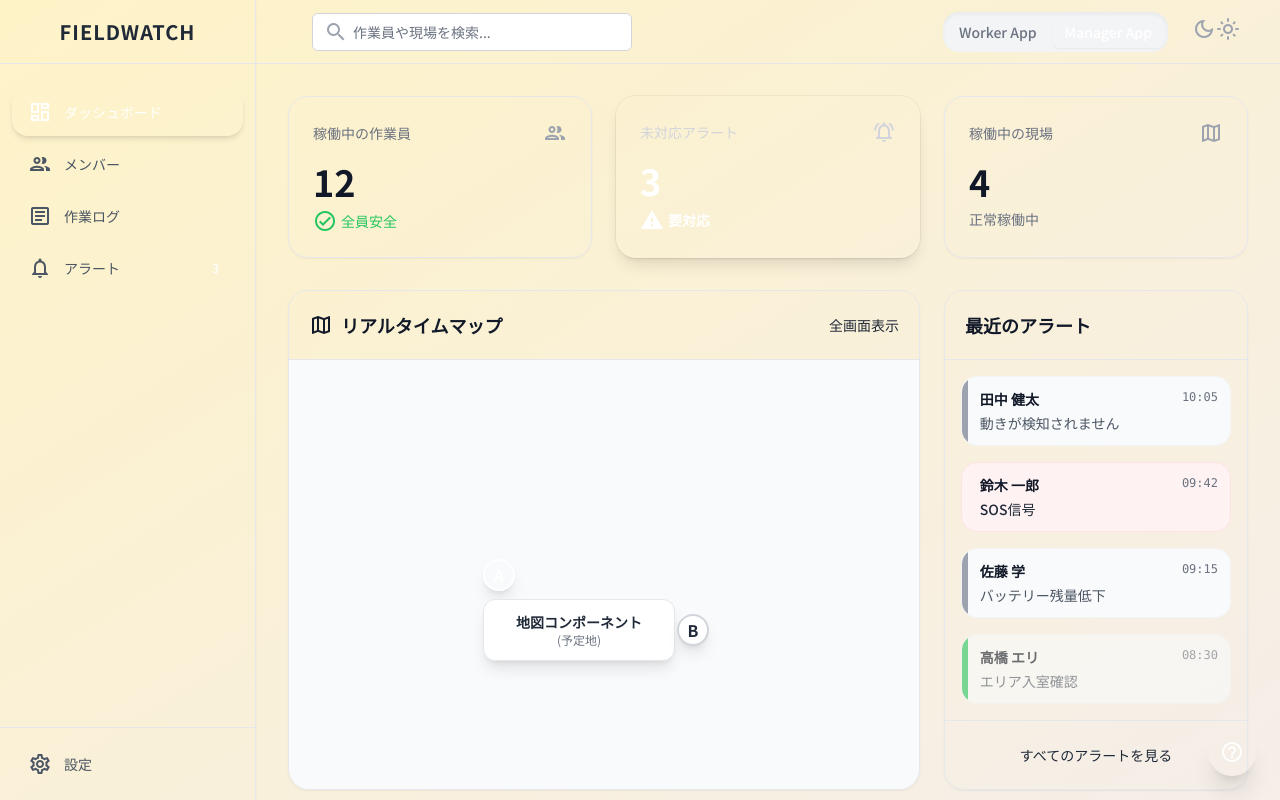
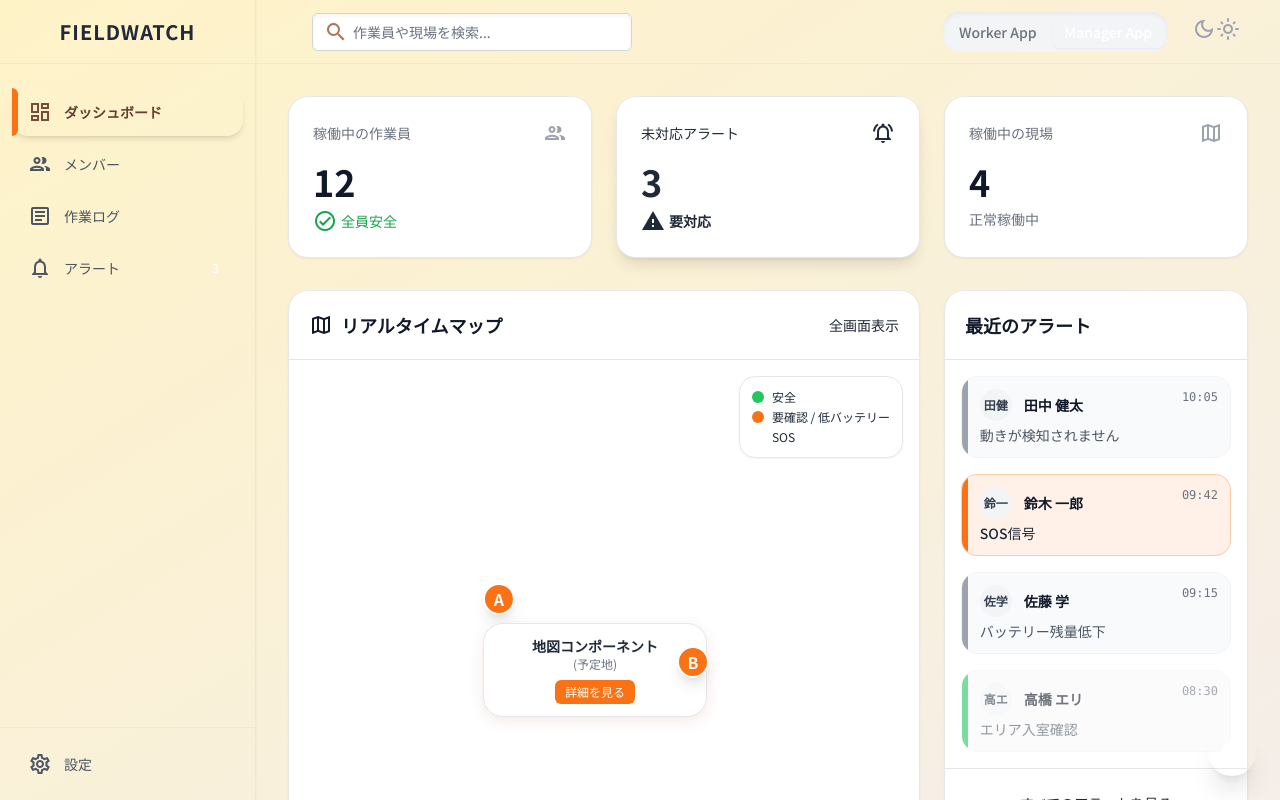
Before and after one commit to Reo05-code/omamori, a Next.js app in the folder frontend/: page /dashboard in a window 1280 px wide. Built offline with nearby package versions, Linux system fonts and the light colour scheme; no server answers.

Commit message:
(#58) feat: コンポーネントの背景をを白くした

```diff
--- a/frontend/src/app/dashboard/page.tsx
+++ b/frontend/src/app/dashboard/page.tsx
@@ -37,9 +37,10 @@ export default function Page() {
 							<h1 className="text-xl font-bold tracking-wider text-primary dark:text-white uppercase">FieldWatch</h1>
 						</div>
 						<nav className="mt-6 px-3 space-y-1">
-							<a className="group flex items-center px-4 py-3 text-sm font-medium bg-primary text-white rounded-lg shadow-md transition-all" href="#">
-								<span className="material-icons-outlined mr-3 text-xl">dashboard</span>
-								ダッシュボード
+							<a className="relative group flex items-center px-4 py-3 text-sm font-medium rounded-lg shadow-md transition-all bg-white/0 md:bg-transparent md:hover:bg-gray-100 dark:md:hover:bg-gray-700" href="#">
+								<span className="absolute left-0 top-0 bottom-0 w-1.5 rounded-r-full bg-warm-orange hidden md:block" aria-hidden="true" />
+								<span className="material-icons-outlined mr-3 text-xl text-warm-brown-800">dashboard</span>
+								<span className="text-warm-brown-900 font-semibold">ダッシュボード</span>
 							</a>
 							<a className="group flex items-center px-4 py-3 text-sm font-medium text-gray-600 dark:text-gray-400 hover:bg-gray-100 dark:hover:bg-gray-700 hover:text-gray-900 dark:hover:text-white rounded-lg transition-all" href="#">
 								<span className="material-icons-outlined mr-3 text-xl">people</span>
@@ -74,9 +75,9 @@ export default function Page() {
 						<div className="flex-1 flex justify-center lg:justify-start lg:ml-6">
 								<div className="w-full max-w-lg lg:max-w-xs relative">
 									<div className="absolute inset-y-0 left-0 pl-3 flex items-center pointer-events-none">
-									<span className="material-icons-outlined text-gray-400 text-lg">search</span>
+										<span className="material-icons-outlined text-warm-brown-600 text-lg">search</span>
 									</div>
-								<input id="search" name="search" placeholder="作業員や現場を検索..." type="text" className="block w-full pl-10 pr-3 py-2 border border-gray-300 dark:border-gray-600 rounded-md leading-5 bg-white dark:bg-gray-800 placeholder-gray-500 focus:outline-none focus:ring-1 focus:ring-secondary focus:border-secondary sm:text-sm text-gray-900 dark:text-gray-100 transition duration-150 ease-in-out" />
+									<input id="search" name="search" placeholder="作業員や現場を検索..." type="text" className="block w-full pl-10 pr-3 py-2 border border-gray-300 dark:border-gray-600 rounded-md leading-5 bg-white dark:bg-gray-800 placeholder-gray-500 focus:outline-none focus:ring-1 focus:ring-secondary focus:border-secondary sm:text-sm text-gray-900 dark:text-gray-100 transition duration-150 ease-in-out shadow-inner-soft" />
 								</div>
 						</div>
 						<div className="ml-4 flex items-center md:ml-6">
@@ -93,7 +94,7 @@ export default function Page() {
 
 					<main className="flex-1 overflow-y-auto focus:outline-none p-4 sm:p-6 lg:p-8">
 						<div className="grid grid-cols-1 md:grid-cols-2 lg:grid-cols-3 gap-6 mb-8">
-							<div className="bg-surface-light dark:bg-surface-dark overflow-hidden shadow-sm rounded-xl border border-border-light dark:border-border-dark flex flex-col p-6">
+							<div className="bg-white overflow-hidden shadow-sm rounded-xl border border-border-light dark:border-border-dark flex flex-col p-6">
 								<div className="flex items-center justify-between mb-4">
 									<h3 className="text-sm font-medium text-gray-500 dark:text-gray-400">稼働中の作業員</h3>
 									<span className="material-icons-outlined text-gray-400 dark:text-gray-500 text-2xl">group</span>
@@ -101,27 +102,27 @@ export default function Page() {
 								<div className="flex items-baseline">
 									<span className="text-4xl font-bold text-gray-900 dark:text-white">12</span>
 								</div>
-								<div className="mt-2 text-sm text-green-500 flex items-center">
+								<div className="mt-2 text-sm text-green-600 flex items-center">
 									<span className="material-icons-outlined text-base mr-1">check_circle</span>
 									全員安全
 								</div>
 							</div>
 
-							<div className="bg-primary overflow-hidden shadow-lg rounded-xl flex flex-col p-6 text-white ring-1 ring-black ring-opacity-5">
+							<div className="bg-white overflow-hidden shadow-lg rounded-xl flex flex-col p-6 border border-border-light dark:border-border-dark">
 								<div className="flex items-center justify-between mb-4">
-									<h3 className="text-sm font-medium text-gray-300">未対応アラート</h3>
-									<span className="material-icons-outlined text-gray-300 text-2xl">notifications_active</span>
+									<h3 className="text-sm font-medium text-primary">未対応アラート</h3>
+									<span className="material-icons-outlined text-primary text-2xl">notifications_active</span>
 								</div>
 								<div className="flex items-baseline">
-									<span className="text-4xl font-bold">3</span>
+									<span className="text-4xl font-bold text-primary">3</span>
 								</div>
 								<div className="mt-2 text-sm text-danger flex items-center font-semibold">
-									<span className="material-icons-outlined text-base mr-1">warning</span>
-									要対応
+									<span className="material-icons-outlined text-base mr-1 text-danger">warning</span>
+									<span className="text-danger font-semibold">要対応</span>
 								</div>
 							</div>
 
-							<div className="bg-surface-light dark:bg-surface-dark overflow-hidden shadow-sm rounded-xl border border-border-light dark:border-border-dark flex flex-col p-6">
+							<div className="bg-white overflow-hidden shadow-sm rounded-xl border border-border-light dark:border-border-dark flex flex-col p-6">
 								<div className="flex items-center justify-between mb-4">
 									<h3 className="text-sm font-medium text-gray-500 dark:text-gray-400">稼働中の現場</h3>
 									<span className="material-icons-outlined text-gray-400 dark:text-gray-500 text-2xl">map</span>
@@ -134,26 +135,33 @@ export default function Page() {
 						</div>
 
 						<div className="grid grid-cols-1 lg:grid-cols-3 gap-6">
-							<div className="lg:col-span-2 bg-surface-light dark:bg-surface-dark shadow-sm rounded-xl border border-border-light dark:border-border-dark flex flex-col h-full min-h-[400px]">
+							<div className="lg:col-span-2 bg-white shadow-sm rounded-xl border border-border-light dark:border-border-dark flex flex-col h-full min-h-[400px]">
 										<div className="p-5 border-b border-border-light dark:border-border-dark flex justify-between items-center">
 											<h2 className="text-lg font-bold text-gray-900 dark:text-white flex items-center"><span className="material-icons-outlined mr-2">map</span>リアルタイムマップ</h2>
 											<button className="text-sm text-secondary hover:text-green-600 font-medium">全画面表示</button>
 										</div>
-										<div className="flex-1 relative bg-gray-50 dark:bg-gray-900 overflow-hidden rounded-b-xl map-pattern">
+										<div className="flex-1 relative bg-white overflow-hidden rounded-b-xl map-pattern">
 											<div className="absolute top-1/2 left-1/3 transform -translate-x-1/2 -translate-y-1/2">
-												<div className="bg-primary text-white w-8 h-8 rounded-full flex items-center justify-center font-bold shadow-lg border-2 border-white dark:border-gray-800 z-10 relative">A</div>
-												<div className="absolute top-full mt-2 w-48 bg-white dark:bg-gray-800 p-3 rounded shadow-lg border border-gray-200 dark:border-gray-700 text-center z-20">
+														<div className="bg-warm-orange text-white w-8 h-8 rounded-full flex items-center justify-center font-bold shadow-lg border-2 border-white z-10 relative">A</div>
+														<div className="absolute top-full mt-2 w-56 bg-white dark:bg-gray-800 p-3 rounded-xl shadow-soft border border-gray-200 dark:border-gray-700 text-center z-20">
 															<p className="text-sm font-bold dark:text-white">地図コンポーネント</p>
 															<p className="text-xs text-gray-500 dark:text-gray-400">(予定地)</p>
+															<button className="mt-2 inline-flex items-center px-2.5 py-1 text-xs font-medium rounded-md bg-warm-orange text-white">詳細を見る</button>
 														</div>
 											</div>
 											<div className="absolute bottom-1/3 right-1/3 transform">
-												<div className="bg-white dark:bg-gray-700 text-gray-800 dark:text-white w-8 h-8 rounded-full flex items-center justify-center font-bold shadow-lg border-2 border-gray-300 dark:border-gray-600">B</div>
+														<div className="bg-warm-orange text-white w-8 h-8 rounded-full flex items-center justify-center font-bold shadow-lg border-2 border-white">B</div>
+											</div>
+											{/* Map legend */}
+											<div className="absolute top-4 right-4 bg-white rounded-lg shadow-sm border border-gray-200 dark:border-gray-700 p-3 text-xs">
+												<div className="flex items-center space-x-2 mb-1"><span className="w-3 h-3 bg-green-500 rounded-full inline-block"/> <span>安全</span></div>
+												<div className="flex items-center space-x-2 mb-1"><span className="w-3 h-3 bg-warm-orange rounded-full inline-block"/> <span>要確認 / 低バッテリー</span></div>
+												<div className="flex items-center space-x-2"><span className="w-3 h-3 bg-danger rounded-full inline-block"/> <span>SOS</span></div>
 											</div>
 										</div>
 							</div>
 
-							<div className="bg-surface-light dark:bg-surface-dark shadow-sm rounded-xl border border-border-light dark:border-border-dark flex flex-col">
+							<div className="bg-white shadow-sm rounded-xl border border-border-light dark:border-border-dark flex flex-col">
 								<div className="p-5 border-b border-border-light dark:border-border-dark">
 									<h2 className="text-lg font-bold text-gray-900 dark:text-white">最近のアラート</h2>
 								</div>
@@ -184,19 +192,24 @@ export default function Page() {
 function AlertItem({ name, time, text, variant = 'default' }: { name: string; time: string; text: string; variant?: 'default' | 'important' | 'muted' }) {
 		const base = 'flex rounded-lg overflow-hidden border';
 		const classes = variant === 'important'
-		? `${base} bg-red-50 dark:bg-red-900/20 border border-red-100 dark:border-red-900/50`
+			? `${base} bg-warm-orange/10 border border-warm-orange/30`
 			: variant === 'muted'
 				? `${base} bg-gray-50 dark:bg-slate-800/50 opacity-60 border border-gray-100 dark:border-gray-700`
 				: `${base} bg-gray-50 dark:bg-slate-800/50 border border-gray-100 dark:border-gray-700`;
 
-	const bar = variant === 'important' ? 'bg-primary' : variant === 'muted' ? 'bg-green-500' : 'bg-gray-400';
+		const bar = variant === 'important' ? 'bg-warm-orange' : variant === 'muted' ? 'bg-green-500' : 'bg-gray-400';
+
+		const initials = name.split(/\s+/).map(s => s[0]).filter(Boolean).slice(0,2).join('').toUpperCase()
 
 		return (
 			<div className={classes}>
 				<div className={`w-1.5 ${bar}`}></div>
 				<div className="p-3 w-full">
 					<div className="flex justify-between items-start mb-1">
+						<div className="flex items-center">
+							<div className="w-8 h-8 rounded-full bg-gray-100 dark:bg-gray-700 flex items-center justify-center text-xs font-semibold mr-3 text-gray-700 dark:text-gray-100">{initials}</div>
 							<h4 className="text-sm font-bold text-gray-900 dark:text-white">{name}</h4>
+						</div>
 						<span className="text-xs font-mono text-gray-500 dark:text-gray-400">{time}</span>
 					</div>
 					<p className={`text-sm ${variant === 'important' ? 'text-gray-800 dark:text-gray-200 font-medium' : 'text-gray-600 dark:text-gray-300'}`}>{text}</p>
```
Lines whose indentation alone changed are shown as unchanged.
